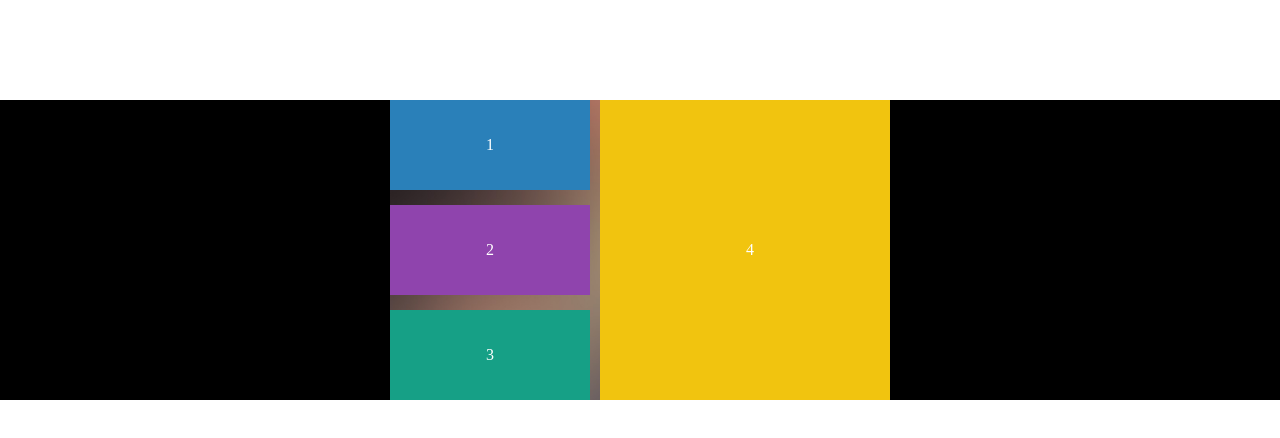
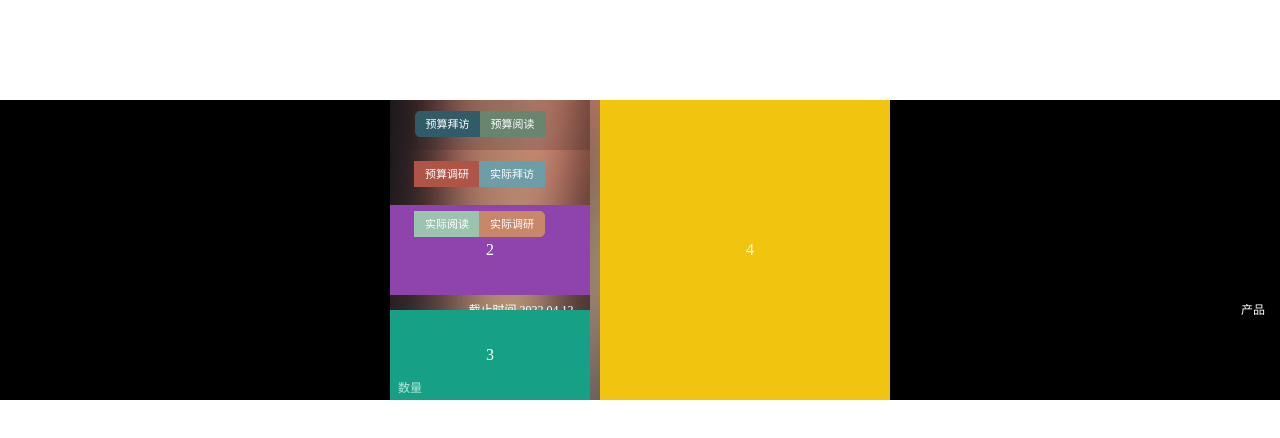
Before and after one commit to SimonZhangITer/DataVisualization, a Vue app: page /#/dashboard in a window 1280 px wide. Shown: the top 438 px of the page. Built offline with nearby package versions, Linux system fonts and the light colour scheme.

Commit message:
fix header

```diff
--- a/src/App.vue
+++ b/src/App.vue
@@ -1,4 +1,7 @@
 <style lang="stylus" rel="stylesheet/stylus">
+router-view
+  height 100%
+  width 100%
 </style>
 
 <template>
--- a/src/components/dashboard/dashboard.vue
+++ b/src/components/dashboard/dashboard.vue
@@ -1,7 +1,9 @@
 <template lang="html">
   <div class="dashboard">
     <div class="flex-container column" id="direction" @click="clickChart($event)">
-        <div class="item one" data-color="2a80b9">1</div>
+        <div class="item one" data-color="2a80b9">
+          <column></column>
+        </div>
         <div class="item two" data-color="8f44ad">2</div>
         <div class="item three" data-color="16a086">3</div>
         <div class="item four active" data-color="f1c40f">4</div>
@@ -10,6 +12,8 @@
 </template>
 
 <script>
+import column from 'components/column/column'
+
 export default {
   mounted() {
     if (!window.StyleHelpers) {
@@ -89,6 +93,9 @@ export default {
         //      StyleHelpers.applyTransformStyle(selected,"translate("+(activeStyle.center_x-selectedStyle.center_x)+"px,"+(activeStyle.center_y-selectedStyle.center_y)+"px)");
       }
     }
+  },
+  components: {
+    column
   }
 }
 
@@ -117,6 +124,8 @@ export default {
 }
 
 .dashboard {
+    width 100%
+    height 100%
     background-color: black;
     margin:0px;
     padding:0px;
@@ -144,8 +153,6 @@ export default {
 }
 
 .active {
-    /*     width:300px;
-      height: 100%; */
     width: 300px;
     flex-grow: 1;
     flex-shrink:0;
--- a/src/components/header/header.vue
+++ b/src/components/header/header.vue
@@ -77,6 +77,7 @@ export default {
 
 <style lang="stylus">
 .title
+  position relative
   display flex
   height 50px
   line-height 50px
```
